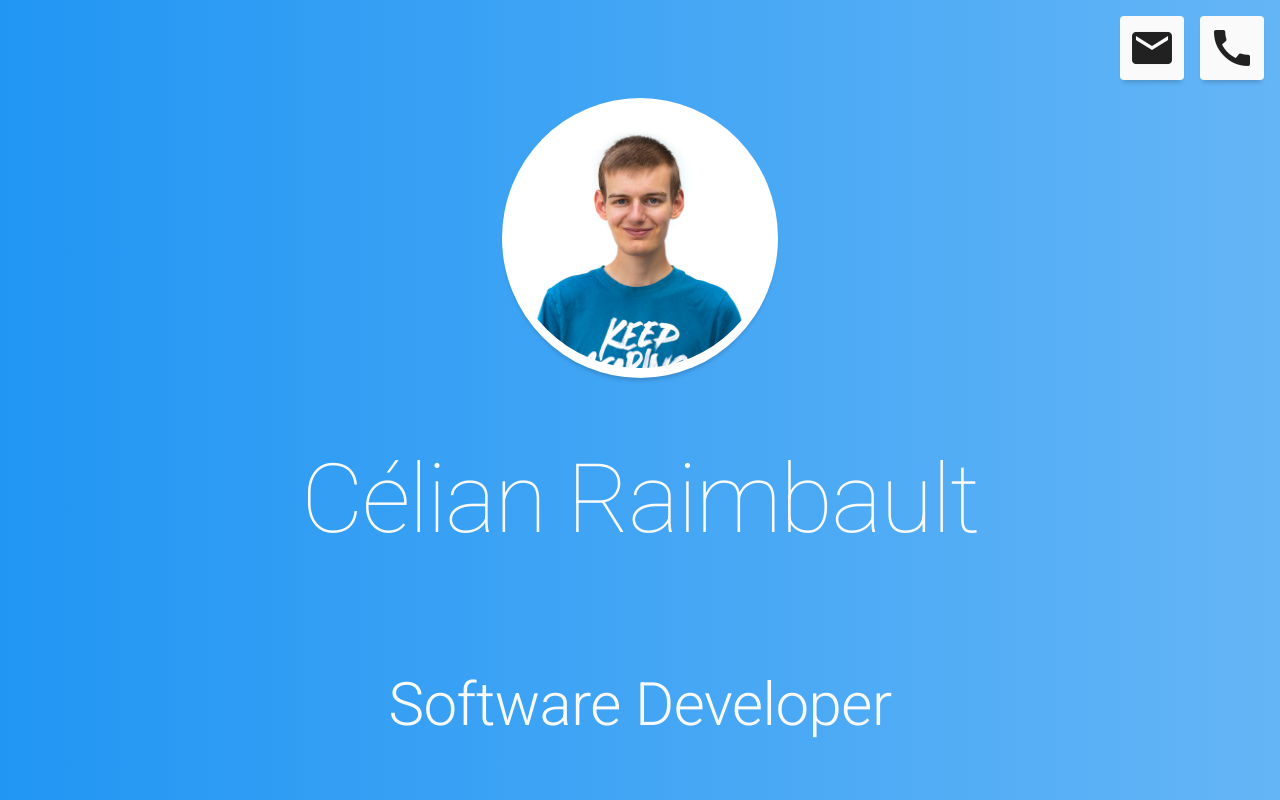
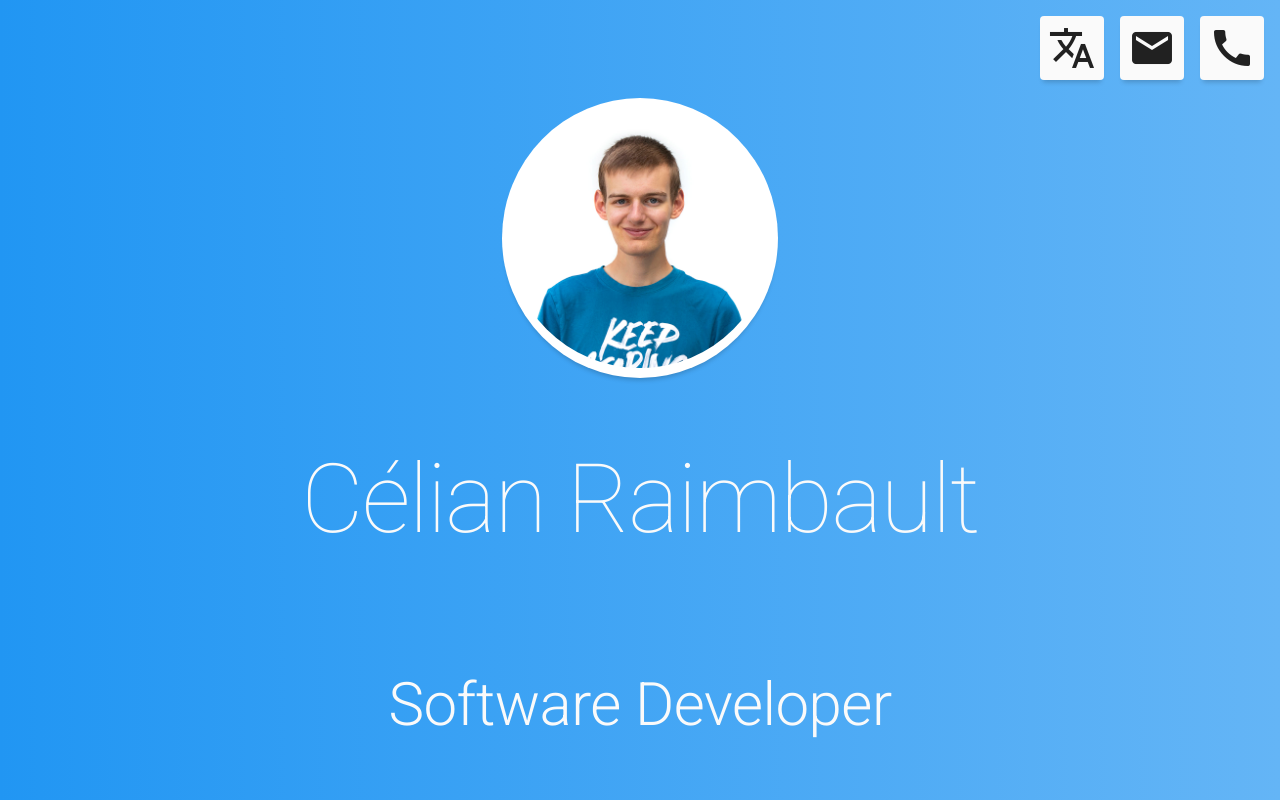
Before and after one commit to Cc618/Celian, a React (Create React App) app: page / in a window 1280 px wide. Built offline with nearby package versions, Linux system fonts and the light colour scheme.

Commit message:
Added translate button

```diff
--- a/src/common/data.js
+++ b/src/common/data.js
@@ -4,11 +4,13 @@ let lang = "en";
 
 const fullData = {
     "en": {
+        "translate_lang": "Version française",
         "mail": "celian.pro.78@gmail.com",
         "phone": "+33 (0)6 61 24 71 01",
         "job": "Software Developer",
     },
     "fr": {
+        "translate_lang": "English version",
         "mail": "celian.pro.78@gmail.com",
         "phone": "+33 (0)6 61 24 71 01",
         "job": "Développeur logiciel",
--- a/src/pages/Home.js
+++ b/src/pages/Home.js
@@ -4,6 +4,7 @@ import './Home.scss';
 import {data} from '../common/data';
 import picture from '../res/picture.jpg';
 
+// Icon buttons within the header
 function IconButton(props) {
   return (
     <div class="icon-button">
@@ -14,7 +15,7 @@ function IconButton(props) {
         {/* TODO : Hint can be null */}
         {/* </div> */}
       </button>
-      <p class="hint">{props.hint}</p>
+      {props.hint !== undefined && <p class="hint">{props.hint}</p>}
     </div>
   );
 }
@@ -32,6 +33,11 @@ function Home(props) {
           <IconButton icon="mail" hint={data.mail}
             iconHover="content_copy"
             onClick={() => console.log("mail")} />
+            {/* TODO : Display next language */}
+          <IconButton icon="translate"
+            iconHover="translate"
+            hint={data.translate_lang}
+            onClick={props.onChangeLang} />
       </header>
 
       <div class="content">
--- a/src/pages/Home.scss
+++ b/src/pages/Home.scss
@@ -38,6 +38,8 @@ header {
 
     padding: 8px;
     margin: 8px;
+    position: relative;
+    top: 0px;
 
     cursor: pointer;
 
@@ -67,6 +69,10 @@ header {
 .icon-card:hover {
     @extend .shadow16;
 
+    background-color: $grey200;
+
+    top: -4px;
+
     .idle {
         opacity: 0%;
     }
@@ -74,8 +80,6 @@ header {
     .onhover {
         opacity: 100%;
     }
-
-    background-color: $grey200;
 }
 
 .icon-card:active {
```
